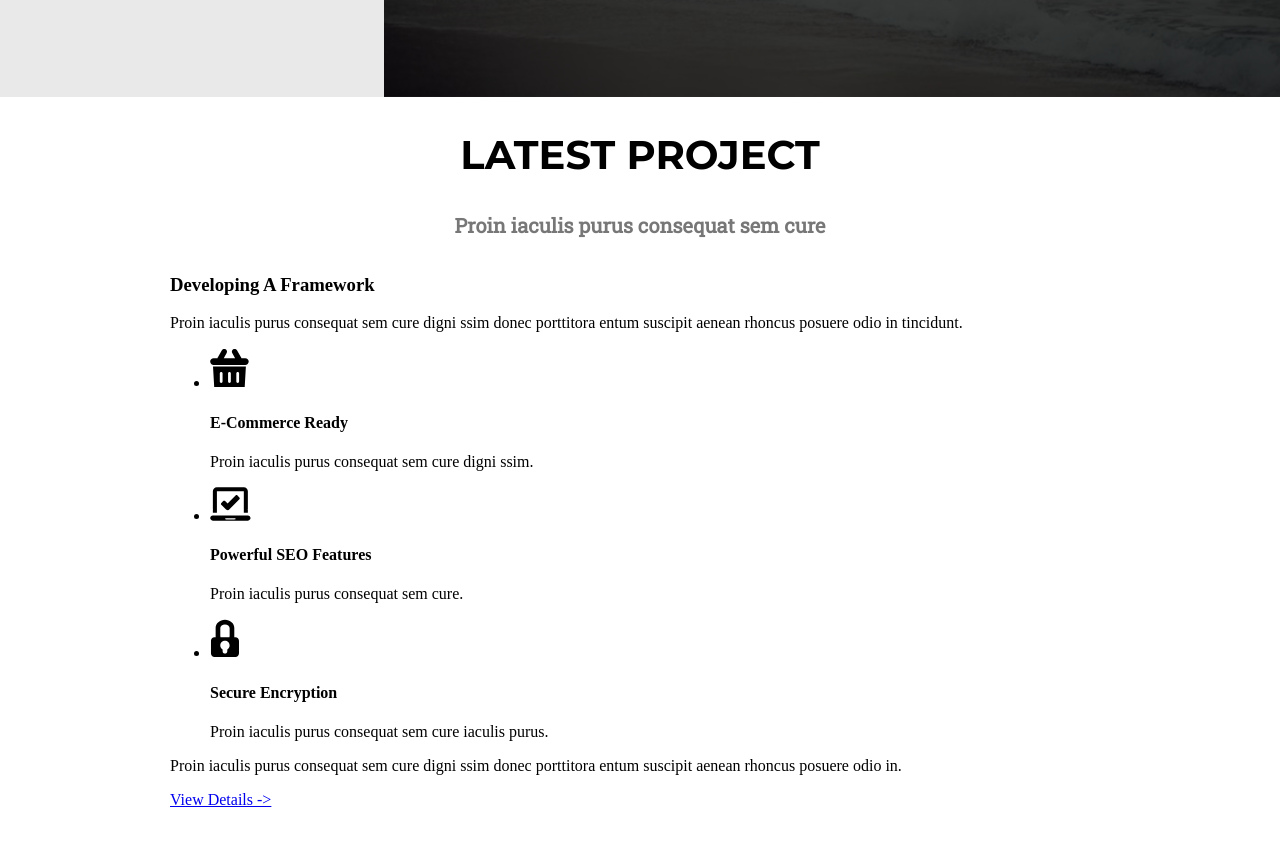
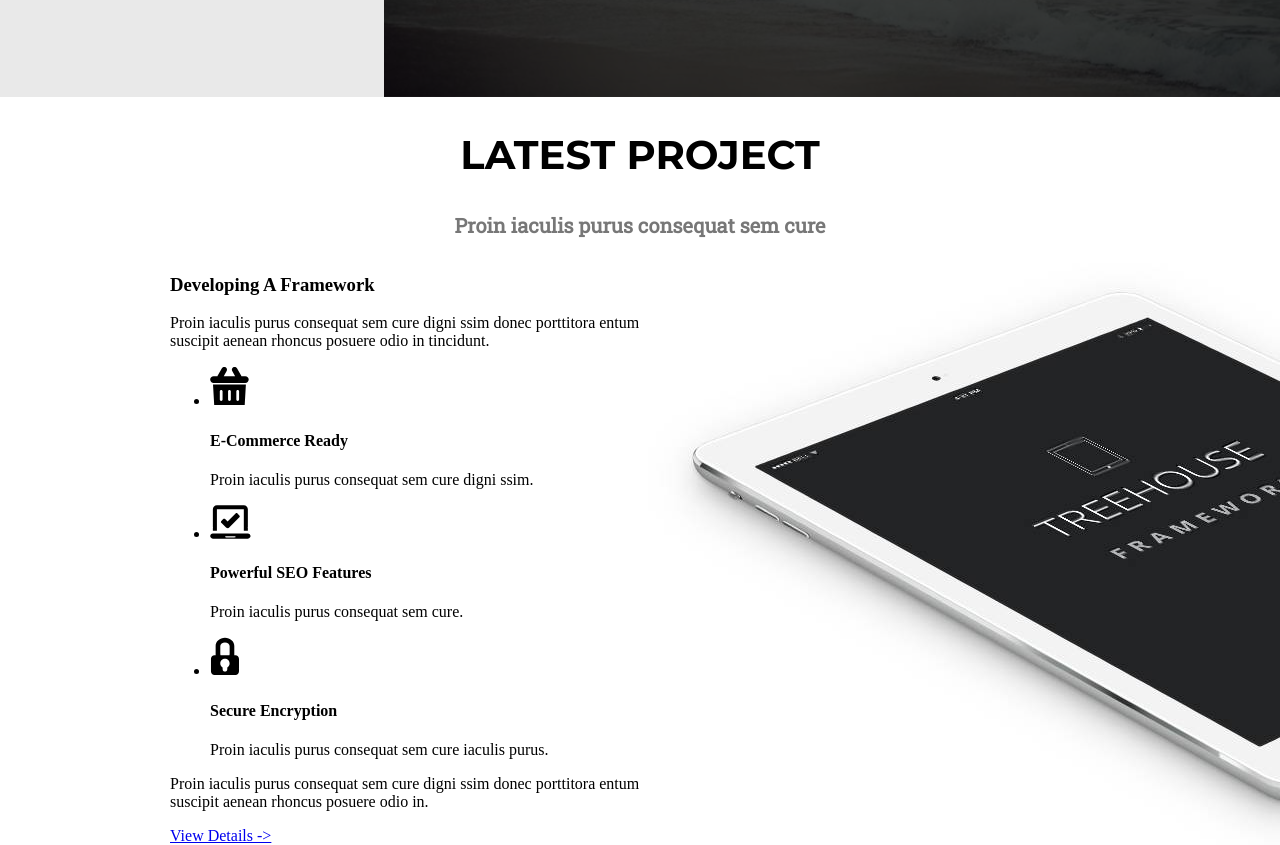
Before and after one commit to jacekwilczynski/treehouse, a plain HTML site: page index.html in a window 1280 px wide. Shown: the part 1853-2698 px from the top of the page. Before the commit the page ends 2662 px from the top, so only its background shows below. Drawn offline with Linux system fonts and the light colour scheme.

Commit message:
Add iPad image

```diff
--- a/index.html
+++ b/index.html
@@ -156,7 +156,9 @@
           </p>
           <a href="#" class="project__link">View Details -></a>
         </div>
-        <div class="project__col project__col--image"></div>
+        <div class="project__col project__col--image">
+          <img src="images/projects_ipad.jpg" alt="iPad">
+        </div>
       </div>
     </div>
   </section>
--- a/styles/project.css
+++ b/styles/project.css
@@ -1,3 +1,7 @@
+.project {
+  overflow: hidden;
+}
+
 .project__title {
   font-family: Montserrat, sans-serif;
   font-size: 40px;
@@ -19,6 +23,11 @@
   display: table;
 }
 
-.project__col--text {
+.project__col {
   float: left;
+  width: 50%;
 }
+
+.project__col--image {
+  height: 518px;
+}
```
